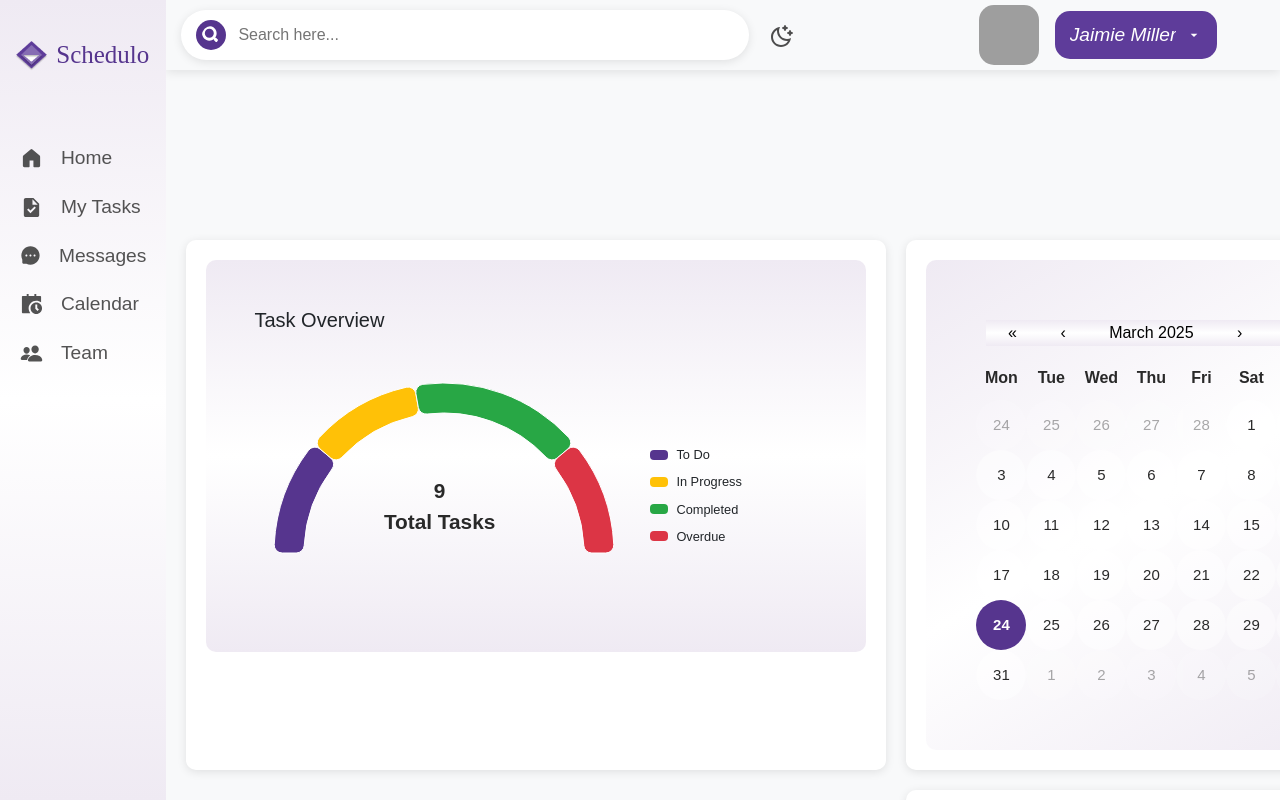
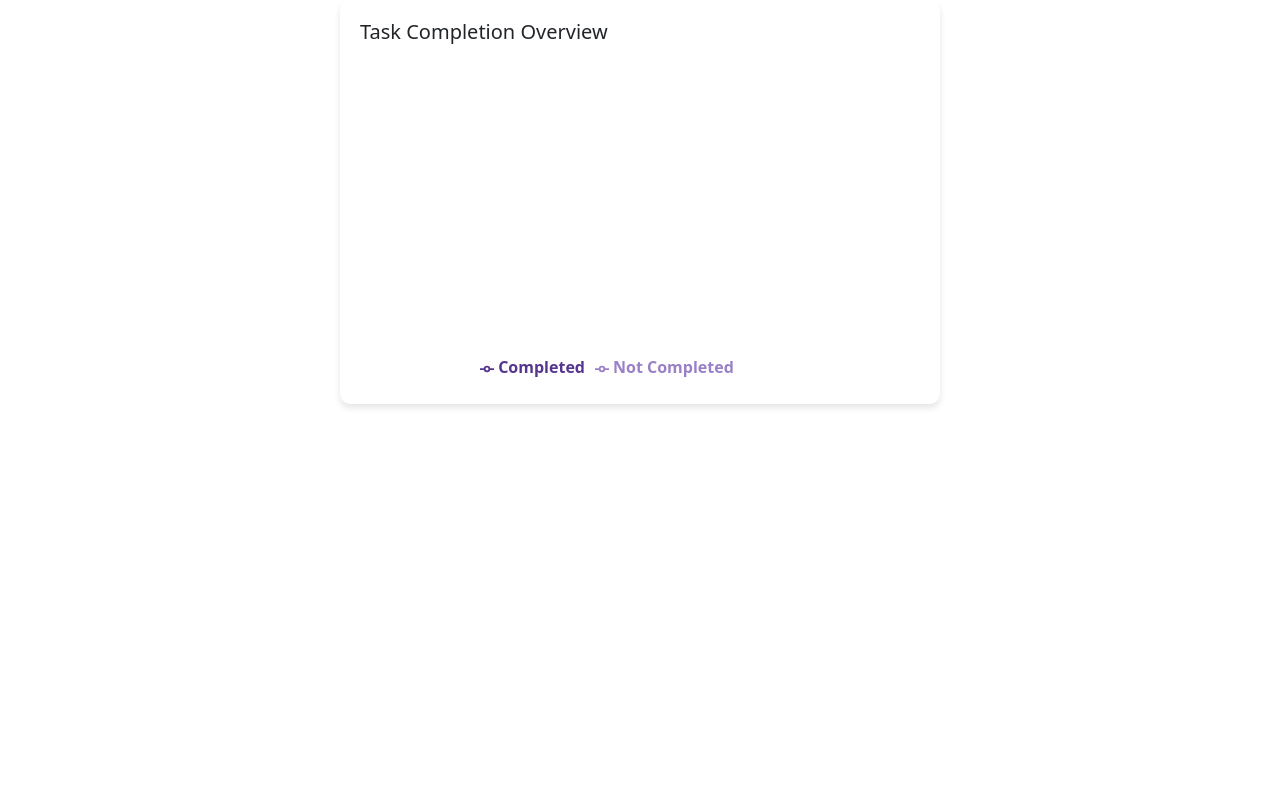
Before and after one commit to ScheduloTMS/task_management_FE, a React (Vite) app: page / in a window 1280 px wide. Built offline with nearby package versions, Linux system fonts and the light colour scheme; grey boxes are pictures that could not be loaded; a web font is replaced by a local one.

Commit message:
Graph Added

```diff
--- a/src/App.jsx
+++ b/src/App.jsx
@@ -1,13 +1,14 @@
 import React from 'react';
-//import LoginPage from "./pages/loginpage/LoginPage.jsx";
+import LoginPage from "./components/graph/Graph.jsx";
 //import Calendar from "./components/calendar/Calendar.jsx";
 //import User from "./components/user/User.jsx";
-import StudentHomePage from "./pages/dashboard/MentorDashboard.jsx";
+//import LoginPage from "./pages/task/StudentTaskOverview.jsx";
+
 
 function App() {
   return (
     <header>
-      <StudentHomePage />
+      <LoginPage />
     </header>
   );
 }
--- /dev/null
+++ b/src/components/graph/Graph.css
@@ -0,0 +1,16 @@
+.graph-container {
+    width: 100%;
+    max-width: 600px;
+    margin: auto;
+    padding: 20px;
+    background: white;
+    border-radius: 10px;
+    box-shadow: 0 4px 6px rgba(0, 0, 0, 0.1);
+    text-align: left;
+
+  }
+
+  h5 {
+
+    margin-bottom: 40px;
+  }
--- /dev/null
+++ b/src/components/graph/Graph.jsx
@@ -0,0 +1,40 @@
+import React from "react";
+import { LineChart, Line, XAxis, YAxis, Tooltip, Legend, ResponsiveContainer } from "recharts";
+import "./Graph.css";
+
+const Graph = ({ tasks = [], data }) => {
+  const chartData = data
+
+  return (
+    <div className="graph-container">
+      <h5>Task Completion Overview</h5>
+      <ResponsiveContainer width="90%" height={300}>
+        <LineChart data={chartData}>
+          <XAxis dataKey="month" tick={false} />
+          <YAxis />
+          <Tooltip />
+          <Legend
+            wrapperStyle={{
+              fontWeight: "bold",
+            }}
+          />
+          <Line
+            type="monotone"
+            dataKey="Completed"
+            stroke="#56358E"
+            strokeWidth={3}
+            activeDot={{ r: 8 }}
+          />
+          <Line
+            type="monotone"
+            dataKey="Not Completed"
+            stroke="rgb(154, 128, 199)"
+            strokeWidth={3}
+          />
+        </LineChart>
+      </ResponsiveContainer>
+    </div>
+  );
+};
+
+export default Graph;
--- /dev/null
+++ b/src/pages/task/StudentTaskOverview.css
@@ -0,0 +1,53 @@
+.Task-container {
+    display: flex;
+    flex-direction: column;
+    height: 100vh;
+    overflow: hidden;
+  }
+
+
+  .sidebar {
+    width: 250px;
+    background-color: #2c3e50;
+    color: white;
+    padding: 20px;
+    position: fixed;
+    height: 100vh;
+    top: 0;
+    left: 0;
+    transition: all 0.3s ease-in-out;
+  }
+
+  .sidebar:hover {
+    width: 300px;
+  }
+
+
+  .Topbar {
+    margin-left: 250px;
+    padding: 20px;
+    background-color: #34495e;
+    color: white;
+    position: fixed;
+    width: calc(100% - 250px);
+    top: 0;
+    left: 0;
+    z-index: 10;
+  }
+
+
+  .Remarks, .TaskOverview {
+    margin-top: 80px;
+    padding: 20px;
+    background-color: #f5f5f5;
+    margin-left: 250px;
+    flex-grow: 1;
+  }
+
+  .Remarks {
+    margin-bottom: 20px;
+  }
+
+  .TaskOverview {
+    margin-bottom: 20px;
+  }
--- /dev/null
+++ b/src/pages/task/StudentTaskOverview.jsx
@@ -0,0 +1,36 @@
+import React from "react";
+import Sidebar from "../../components/sidebar/Sidebar.jsx";
+import TaskOverview from "../../components/task-overview/TaskOverview.jsx";
+import Remarks from "../../components/remarks/Remarks.jsx";
+import TopbarLayout from "../../layouts/topbar/Topbar.jsx";
+
+import "./StudentTaskOverview.css"
+const StudentTaskOverview = () => {
+    return (
+          <div className="Task-container">
+
+
+          <Sidebar className="sidebar" />
+
+
+            <div className="Topbar">
+              <TopbarLayout />
+            </div>
+
+
+            <div className="Remarks">
+              <Remarks />
+            </div>
+
+
+            <div className="TaskOverview">
+              <TaskOverview />
+            </div>
+
+
+
+      </div>
+    );
+  };
+
+  export default StudentTaskOverview;
```
Also changed, not shown: src/pages/dashboard/StudentDashboard.jsx (+5 -5 lines), 2 other files (tests, documents, lock files or other folders).
